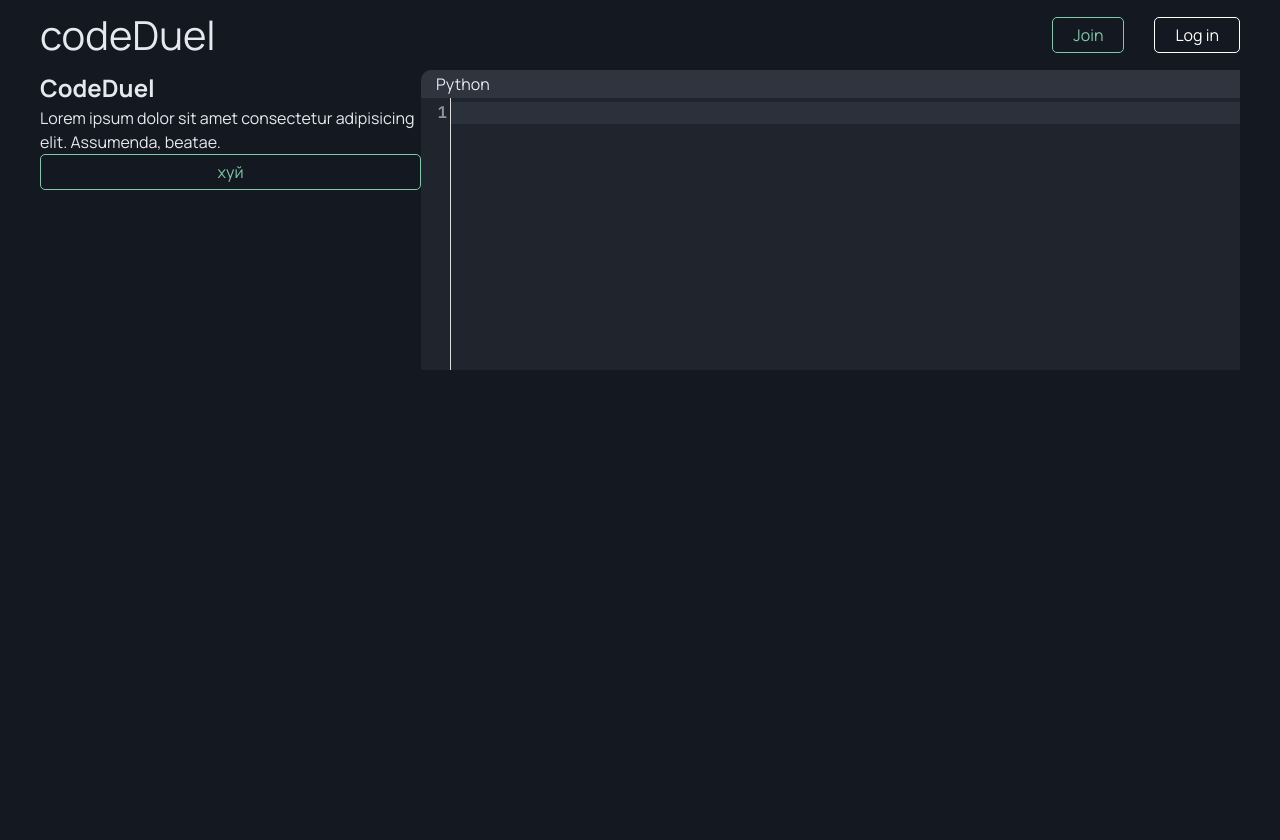
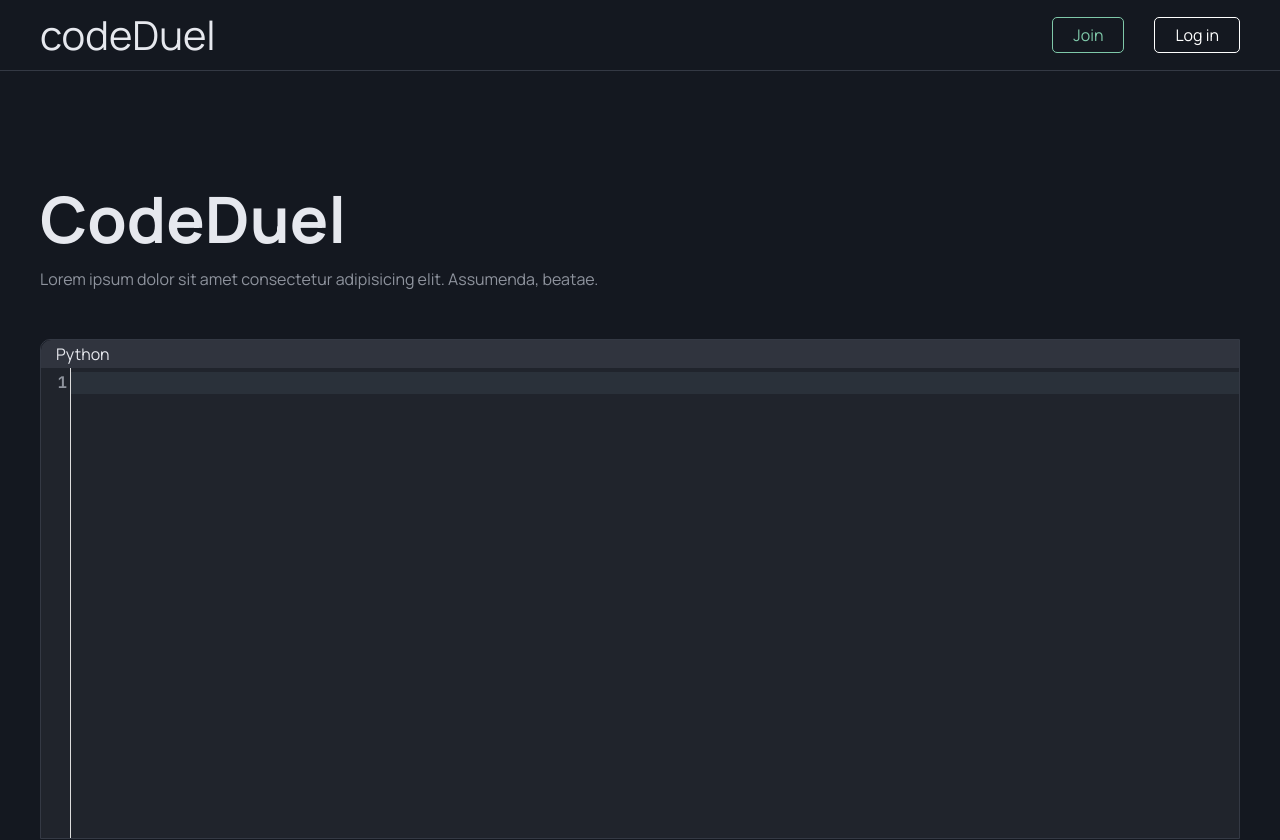
Before and after one commit to grekovpavel019/CodeDuel, a React (Vite) app in the folder frontend/: page / in a window 1280 px wide. Shown: the top 840 px of the page. Before the commit the page ends 800 px from the top, so only its background shows below. Built offline with nearby package versions, Linux system fonts and the light colour scheme.

Commit message:
feature: complete hero section in landing page

```diff
--- a/frontend/src/widgets/HeroSection/HeroSecrion.module.scss
+++ b/frontend/src/widgets/HeroSection/HeroSecrion.module.scss
@@ -1,20 +1,32 @@
 .heroSection {
-    min-width: var(--main-width);
-    height: 300px;
+    width: 100%;
+    max-width: var(--main-width);
+
+    margin: 100px auto;
 
     display: flex;
-
+    flex-direction: column;
+    gap: 48px;
 }
 
 .heroActions {
-    height: 100%;
-
     display: flex;
     flex-direction: column;
+    justify-content: center;
+
+    & h1 {
+        font-size: 4rem;
+    }
+
+    & p {
+        color: var(--text-muted);
+    }
 }
 
 .heroMain {
-    width: 100%;
+    max-width: 100%;
+    height: 500px;
 
-    border: 1px solid var(--color-border);
+    border: 1px solid var(--color-border-primary);
+    border-radius: 10px 0 0 0;
 }
--- a/frontend/src/widgets/HeroSection/HeroSection.tsx
+++ b/frontend/src/widgets/HeroSection/HeroSection.tsx
@@ -14,9 +14,7 @@ const HeroSections: FC = (): React.JSX.Element => {
                 <h1>CodeDuel</h1>
                 <p>Lorem ipsum dolor sit amet consectetur adipisicing elit. Assumenda, beatae.</p>
 
-                <Button format="primary">хуй</Button>
             </div>
-
 
             <div className={styles.heroMain}>
                 <TitleBar>
@@ -26,6 +24,10 @@ const HeroSections: FC = (): React.JSX.Element => {
                     casualMode={false}
                 />
             </div>
+
+            <div>
+                <Button format="primary">Run Code</Button>
+            </div>
         </section>
     );
 };
--- a/frontend/src/widgets/LandingHeader/LandingHeader.module.scss
+++ b/frontend/src/widgets/LandingHeader/LandingHeader.module.scss
@@ -1,7 +1,11 @@
 .container {
     width: 100%;
 
-    border-bottom: 1px solid var(--color-border);
+    border-bottom: 1px solid var(--color-border-primary);
+
+    position: sticky;
+    top: 0;
+    z-index: 100;
 }
 
 .header {
```
